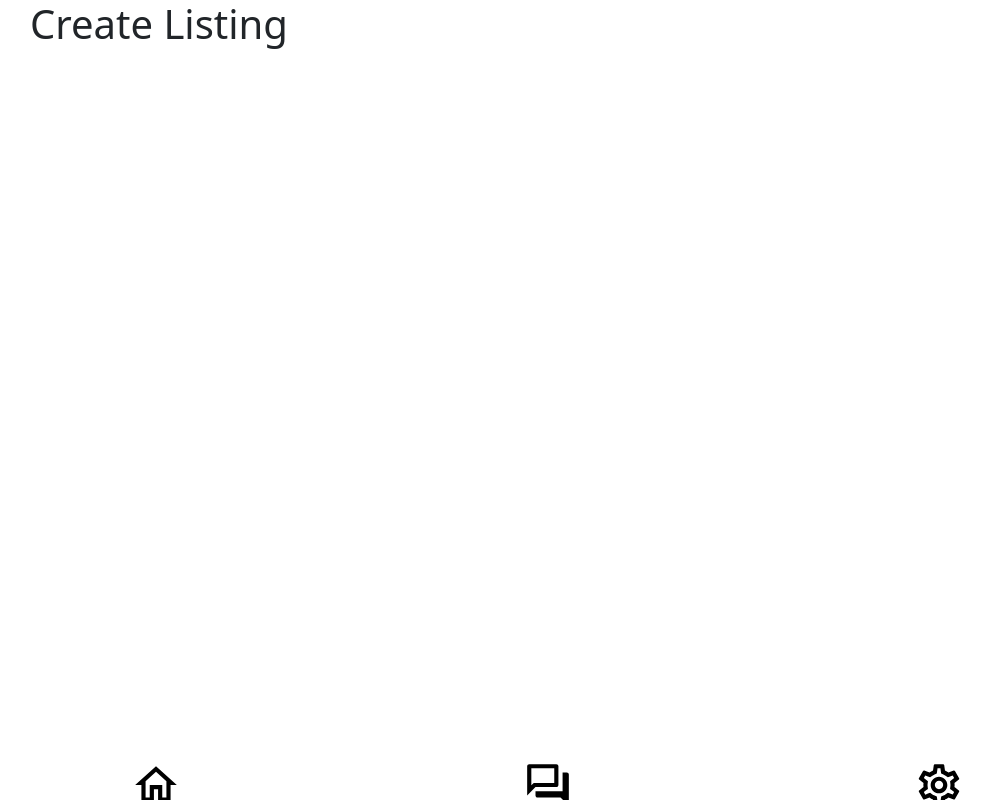
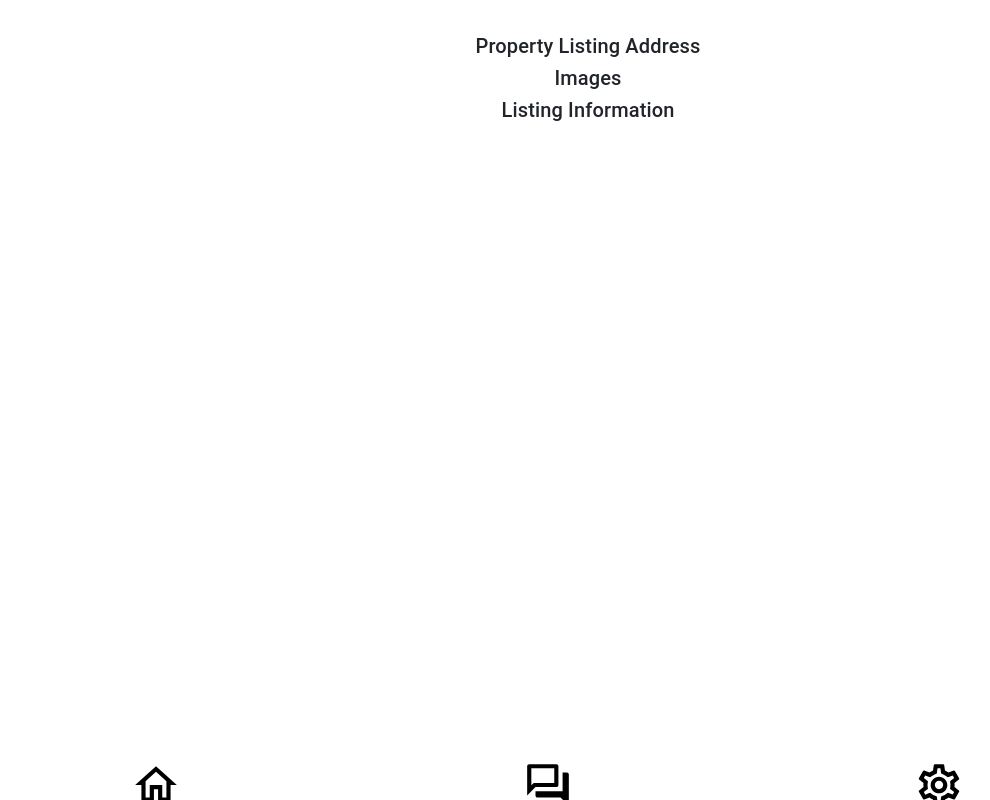
Before and after one commit to agiledev-students-spring2023/final-project-awesome-united, a React (Create React App) app in the folder front-end/: page /createListing in a window 1280 px wide. Shown: the whole page, without its empty margins (52-1042 px from the left). Built offline with nearby package versions, Linux system fonts and the light colour scheme.

Commit message:
Added and fixed CSS for headers

```diff
--- a/front-end/src/pages/CreateListing/CreateListing.css
+++ b/front-end/src/pages/CreateListing/CreateListing.css
@@ -0,0 +1,10 @@
+.listingPage {
+    background: white;
+    text-align: center;
+    display: flex;
+    flex-direction: column;
+    justify-content: space-around;
+    margin: 0 auto;
+    max-width: 500px;
+    padding: 30px 50px;
+}
--- a/front-end/src/pages/CreateListing/CreateListing.js
+++ b/front-end/src/pages/CreateListing/CreateListing.js
@@ -1,4 +1,5 @@
 import React, { useState } from "react";
+import "./CreateListing.css"
 import { useForm } from "react-hook-form";
 import { TextField, Grid, Button, Typography } from "@mui/material";
 import DiscoverHeader from "../../components/DiscoverHeader";
@@ -7,9 +8,15 @@ import axios from "axios";
 
 const CreateListing = props => {
     return (
-      <h1>
-        Create Listing
-      </h1>
+      <div className="listingPage">
+      <Typography variant="h6" className="headerText">
+      Property Listing Address <br></br>
+
+      Images <br></br>
+
+      Listing Information
+      </Typography>
+      </div>
     )
   }
 
```
